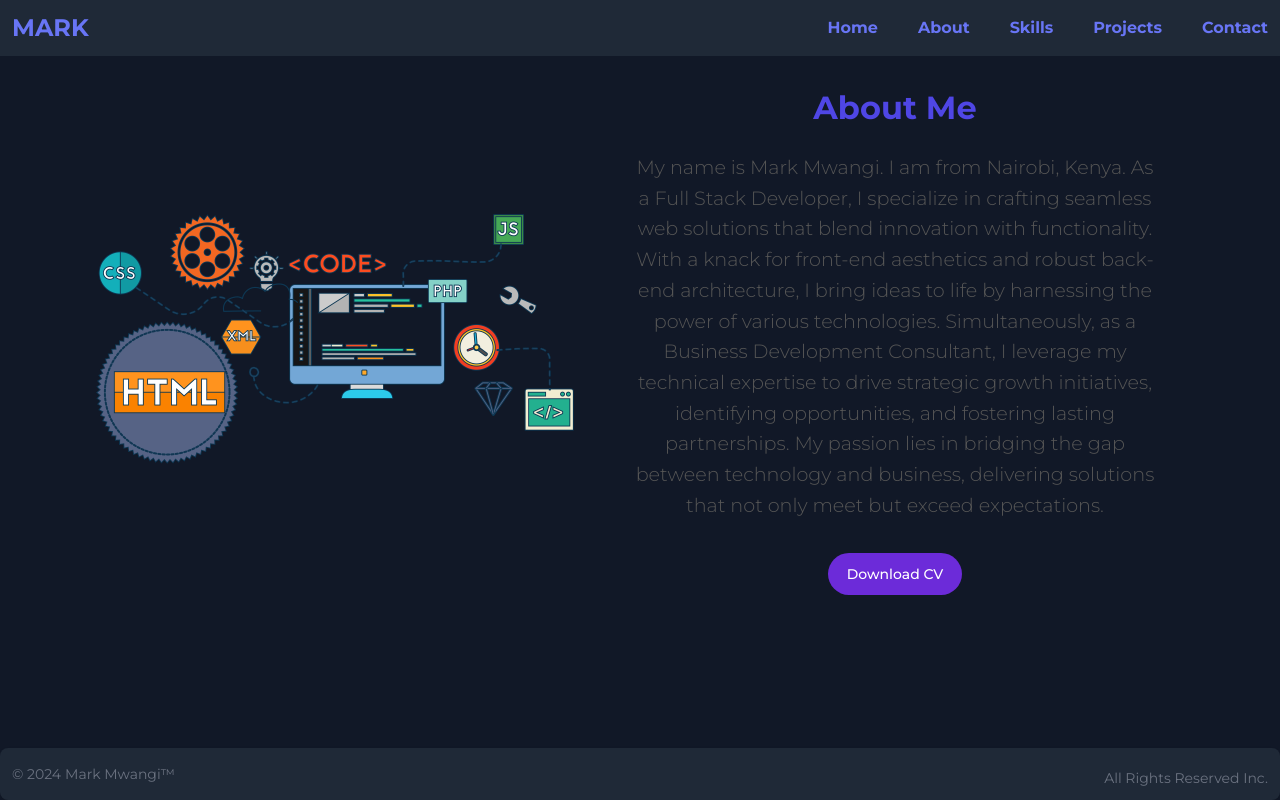
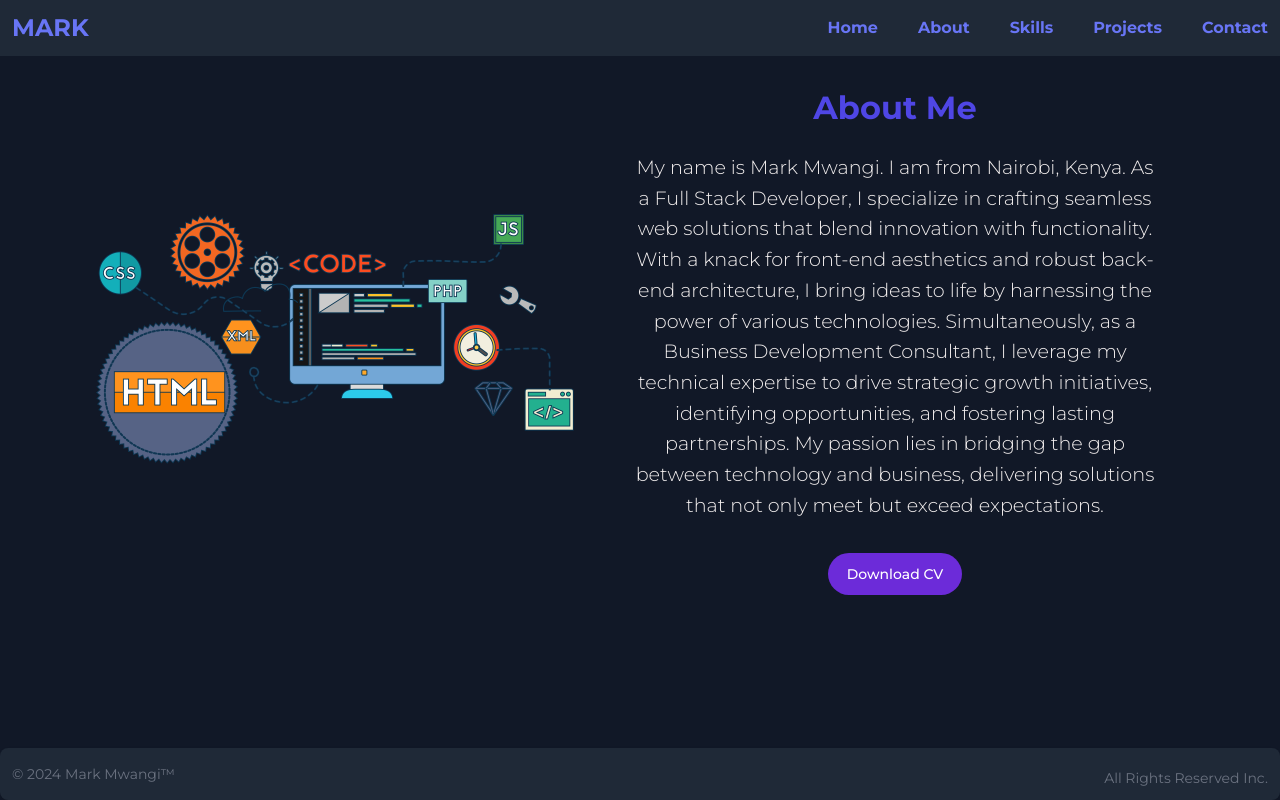
Before and after one commit to mark9559/mark-portifolio, a React (Create React App) app in the folder myportifolio/: page /about in a window 1280 px wide. Built offline with nearby package versions, Linux system fonts and the light colour scheme.

Commit message:
Changed font colour

```diff
--- a/myportifolio/src/components/about/about.css
+++ b/myportifolio/src/components/about/about.css
@@ -35,7 +35,7 @@
 .about-description p {
   font-size: 1.2em;
   line-height: 1.6;
-  color: #555; /* Adjust the color */
+  color: #f1eded; /* Adjust the color */
   font-weight: 300; /* Adjust the font weight */
 }
 
```
